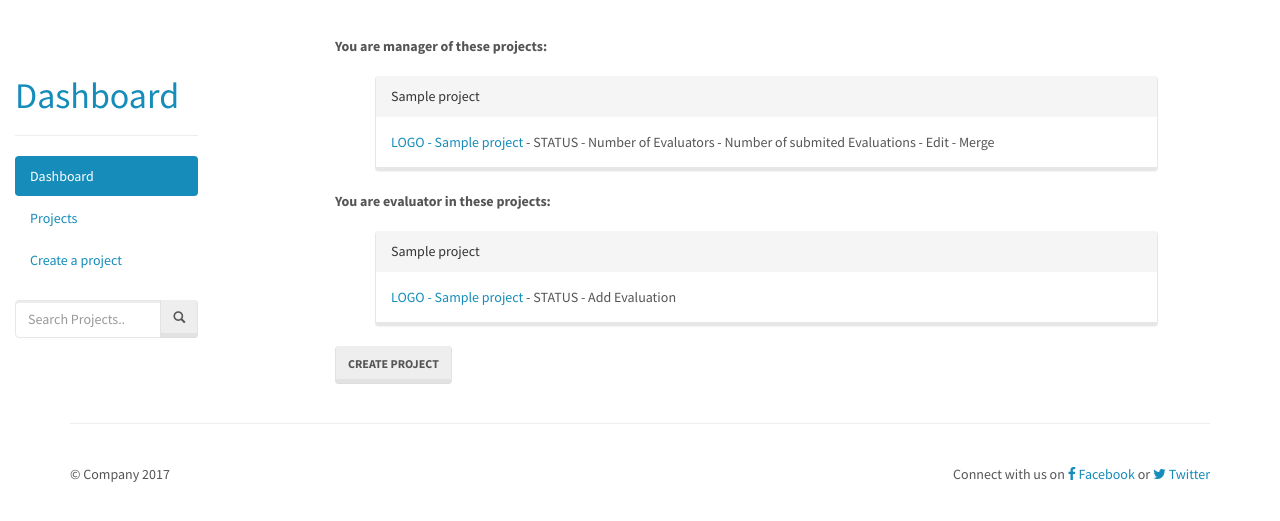
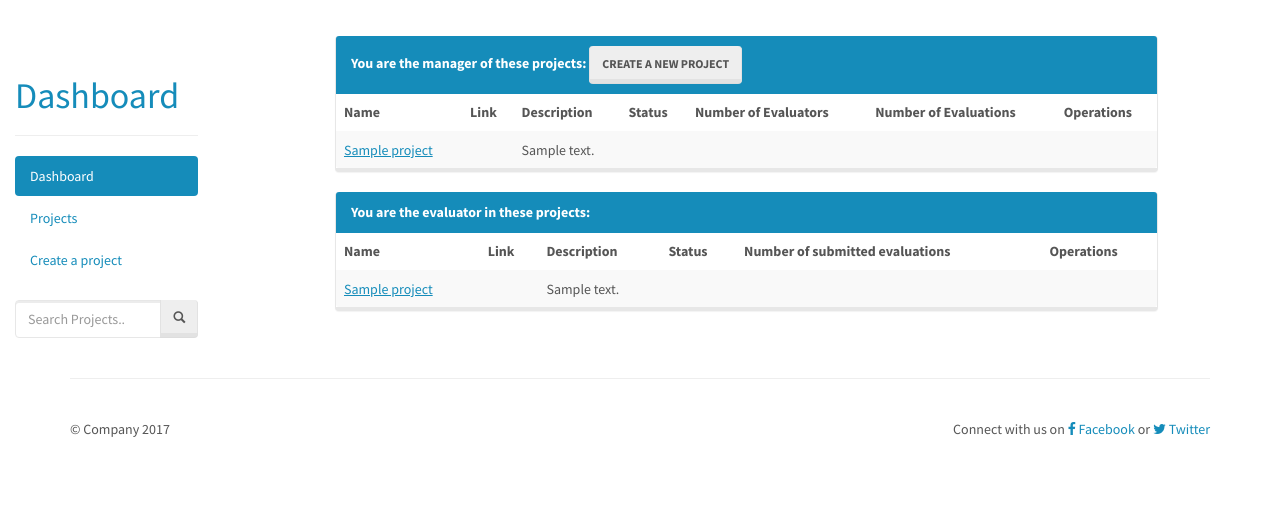
Before and after one commit to boogh/she, a Django app: template SHE34/src/HE3/templates/HE3/dashboard.html in a window 1280 px wide. Shown: the part 54-575 px from the top of the page. Run offline with Django 3.2, Linux system fonts and the light colour scheme; the template is opened without the code that fills it: most values are stand-ins (such as "Sample title", 1, 10 or a date in 2020); some libraries are stand-ins or nearby versions; some web fonts are replaced.

Commit message:
Dashboard now has tables in the panels

```diff
--- a/SHE34/src/HE3/templates/HE3/dashboard.html
+++ b/SHE34/src/HE3/templates/HE3/dashboard.html
@@ -3,35 +3,86 @@
 {% block content %}
     <div class="col-sm-offset-1 col-sm-8">
 
+        {% if asmanager %}
 
-        <div class="panel-group"> <strong>You are manager of these projects:</strong></div>
-        <ul>
+            <div class="panel panel-primary">
+                <div class="panel-heading"> <strong>You are the manager of these projects:</strong>
+                    <a class="btn btn-default align-right" href="{% url 'profiles:dashboard:project_create' %}"> Create a new Project</a>
 
-            {% for project in asmanager %}
-                <div class="panel panel-default">
-                    <div class="panel-heading">{{ project.name }}</div>
-                    <div class="panel-body"> <a href="{% url 'profiles:dashboard:project_detail' project.id %}"> LOGO - {{ project.name}} </a>  - STATUS - Number of Evaluators - Number of submited Evaluations - Edit - Merge </div>
                 </div>
-            {% endfor %}
 
-        </ul>
+                <table class="table table-striped table-hover">
+                    <thead>
+                    <tr>
+                        <th>Name</th>
+                        <th>Link</th>
+                        <th>Description</th>
+                        <th>Status</th>
+                        <th>Number of Evaluators</th>
+                        <th>Number of Evaluations</th>
+                        <th>Operations</th>
+                    </tr>
+                    </thead>
+                    <tbody>
+                    {% for project in asmanager %}
+                        <tr>
+                            <td> <a href="{% url 'profiles:dashboard:project_detail' project.id %}"> {{ project.name }} </a></td>
+                            <td></td>
+                            <td>{{ project.description }}</td>
+                            <td></td>
+                            <td></td>
+                            <td></td>
+                            <td></td>
 
-        <div class="panel-group"> <strong>You are evaluator in these projects:</strong></div>
+                        </tr>
+                    {% endfor %}
+                    </tbody>
+                </table>
 
 
-        <ul>
+            </div>
 
-            {% for project in asevalutor %}
-                <div class="panel panel-default">
-                    <div class="panel-heading">{{ project.name }}</div>
+        {% else %}
+            <div class="page-header "> <h3 class="text-primary">You do not have any project as manager. Create a new one!</h3>
+                <div class="text-center"> <a class="btn btn-info" href="{% url 'profiles:dashboard:project_create' %}"> Create a new Project</a></div>
+            </div>
+        {% endif %}
 
-                    <div class="panel-body"> <a href="{% url 'profiles:dashboard:project_detail_for_evaluator' project.id %}"> LOGO - {{ project.name}}  </a> - STATUS - Add Evaluation  </div>
-                </div>
-            {% endfor %}
+        {% if asevalutor %}
+            <div class="panel panel-primary">
+                <div class="panel-heading"><strong>You are the evaluator in these projects:</strong></div>
 
-        </ul>
-        <div >
-            <a class="btn btn-default" href="{% url 'profiles:dashboard:project_create' %}"> Create Project</a>
-        </div>
+                <table class="table table-striped table-hover">
+                    <thead>
+                    <tr>
+                        <th>Name</th>
+                        <th>Link</th>
+                        <th>Description</th>
+                        <th>Status</th>
+                        <th>Number of submitted evaluations</th>
+                        <th>Operations</th>
+                    </tr>
+                    </thead>
+                    <tbody>
+                    {% for project in asevalutor %}
+                        <tr>
+                            <td> <a href="{% url 'profiles:dashboard:project_detail_for_evaluator' project.id %}"> {{ project.name}}  </a>  </td>
+                            <td> </td>
+                            <td>{{ project.description }} </td>
+
+                            <td> </td>
+
+                            <td> </td>
+
+                            <td> </td>
+
+                        </tr>
+                    {% endfor %}
+                    </tbody>
+                </table>
+
+            </div>
+        {% endif %}
+
     </div>
 {% endblock  %}
```
